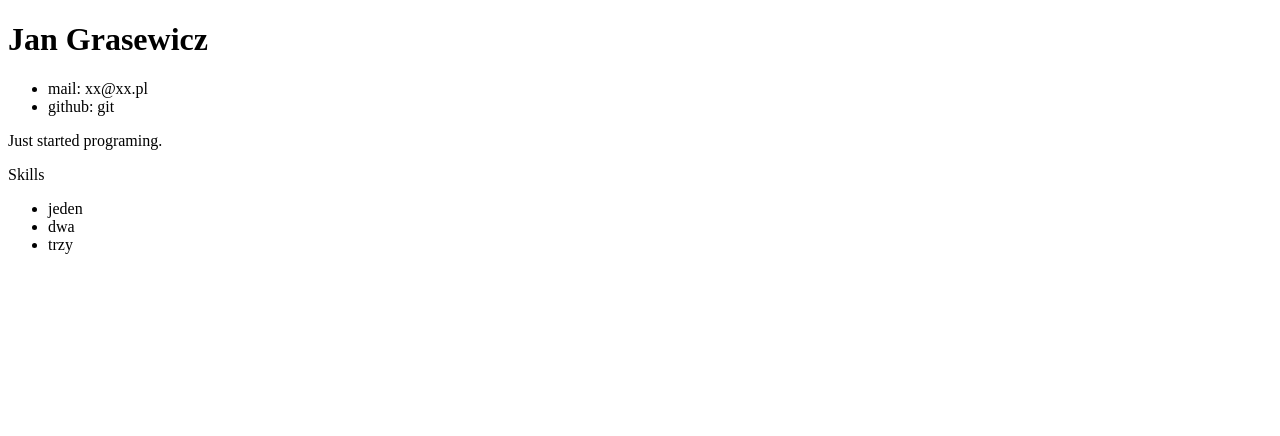
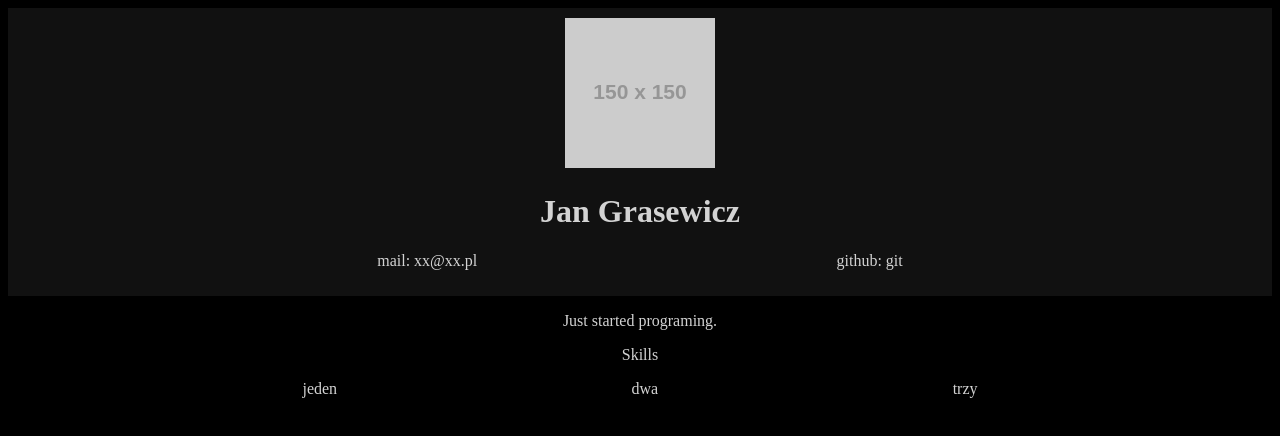
Before and after one commit to jan-grasewicz/jan-grasewicz.github.io, a plain HTML site: page index.html in a window 1280 px wide. Drawn offline with Linux system fonts and the light colour scheme; placeholder pictures from the web are drawn by us.

Commit message:
bit of css add

```diff
--- a/css/style.css
+++ b/css/style.css
@@ -0,0 +1,25 @@
+body {
+    background-color: black;
+    color: lightgray;
+    text-align: center;
+}
+
+header {
+    /* background-image: url("../img/MellowPark.jpg"); */
+    background-color: #111;
+    padding: 10px;
+}
+
+li {
+    list-style-type: none;
+}
+
+ul {
+    display: flex;
+    justify-content: space-evenly;
+    padding: 0px;
+}
+
+.contact {
+    /* float: right; */
+}
--- a/index.html
+++ b/index.html
@@ -5,18 +5,20 @@
     <meta charset="UTF-8">
     <meta name="viewport" content="width=device-width, initial-scale=1.0">
     <meta http-equiv="X-UA-Compatible" content="ie=edge">
-    <title>Document</title>
+    <link rel="stylesheet" type="text/css" href="css/style.css">
+    <title>Jan Grasewicz portfolio</title>
 </head>
 
 <body>
     <header>
-        <h1>Jan Grasewicz</h1>
+        <img src=https://via.placeholder.com/150> <h1>Jan Grasewicz</h1>
+        <ul class="contact">
+            <li class="mail">mail: xx@xx.pl</li>
+            <li class="git">github: git</li>
+        </ul>
     </header>
     <main>
-        <ul>
-            <li>mail: xx@xx.pl</li>
-            <li>github: git</li>
-        </ul>
+
         <p class="words">
             Just started programing.
         </p>
```
